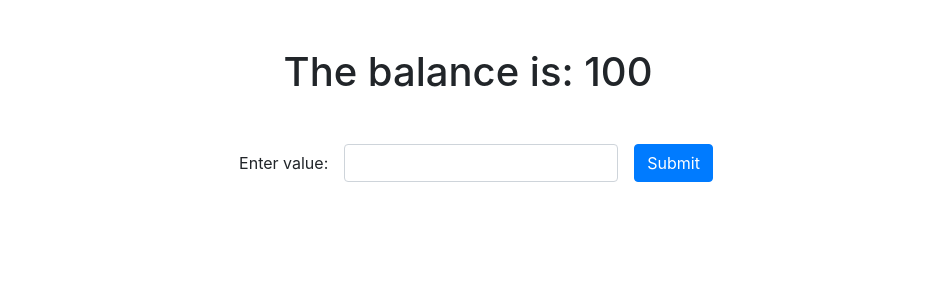
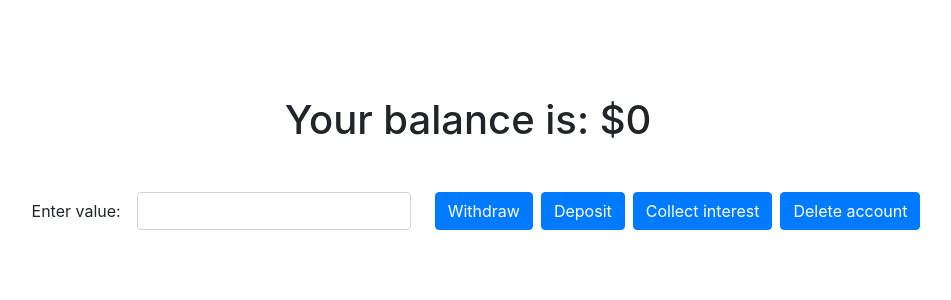
Before and after one commit to JoakimTeixeira/banking-component, a React (Create React App) app: page / in a window 1280 px wide. Shown: the top 300 px of the page, without its empty margins (172-1123 px from the left). Built offline with nearby package versions, Linux system fonts and the light colour scheme; the HTML template or start-up script is replaced by a standard one.

Commit message:
Add state management with react context

```diff
--- a/src/App.jsx
+++ b/src/App.jsx
@@ -1,13 +1,15 @@
 import React from 'react';
-import { Wallet, Input, Button } from 'components';
+import { Wallet, Input } from 'components';
+import { BankingContextProvider } from 'contexts/BankingContext';
 
 const App = () => (
-  <div className="container text-center">
-    <Wallet value={100} />
-    <Input>
-      <Button text="Submit" />
-    </Input>
-  </div>
+  <BankingContextProvider>
+    <div className="container text-center pt-5">
+      <Wallet>
+        <Input />
+      </Wallet>
+    </div>
+  </BankingContextProvider>
 );
 
 export default App;
--- /dev/null
+++ b/src/actions.js
@@ -0,0 +1,19 @@
+import {
+  WITHDRAW, DEPOSIT, INTEREST, DELETE,
+} from 'constants.js';
+
+export const requestWithdraw = (amount) => ({
+  type: WITHDRAW, payload: amount,
+});
+
+export const requestDeposit = (amount) => ({
+  type: DEPOSIT, payload: amount,
+});
+
+export const requestInterest = {
+  type: INTEREST,
+};
+
+export const requestDelete = {
+  type: DELETE,
+};
--- a/src/components/Button/Button.jsx
+++ b/src/components/Button/Button.jsx
@@ -1,12 +1,19 @@
 import React from 'react';
 import PropTypes from 'prop-types';
 
-const Button = ({ text }) => (
-  <button type="submit" className="btn btn-primary mb-2">{text}</button>
-);
+const Button = ({ text, dispatch }) => {
+  const handleButtonSubmit = () => {
+    dispatch();
+  };
+
+  return (
+    <button onClick={handleButtonSubmit} type="submit" className="btn btn-primary mb-2 ml-2">{text}</button>
+  );
+};
 
 export default Button;
 
 Button.propTypes = {
   text: PropTypes.string.isRequired,
+  dispatch: PropTypes.func.isRequired,
 };
--- a/src/components/Input/Input.jsx
+++ b/src/components/Input/Input.jsx
@@ -1,31 +1,36 @@
-import React from 'react';
-import PropTypes from 'prop-types';
-import { useInput } from './hooks';
+import React, { useContext } from 'react';
+import { Button } from 'components/Button';
+import {
+  requestWithdraw,
+  requestDeposit,
+  requestInterest,
+  requestDelete,
+} from 'actions';
+import { BankingContext } from 'contexts/BankingContext';
+import useInput from './hooks/useInput';
 
-const Input = ({ children }) => {
-  const [amount, handleInput] = useInput('');
+const Input = () => {
+  const [amount, handleInput, handleFormSubmit] = useInput();
+  const { dispatch } = useContext(BankingContext);
 
   return (
-    <div className="row justify-content-center">
-      <form className="form-inline">
-        <div className="form-group mx-sm-3 mb-2">
-          <label htmlFor="balanceInput">
-            Enter value:
-            <input value={amount} onChange={handleInput} type="text" className="form-control ml-3" id="balanceInput" />
-          </label>
-        </div>
-        {children}
-      </form>
-    </div>
+
+    <form className="form-inline justify-content-center" onSubmit={handleFormSubmit}>
+      <div className="form-group mx-sm-3 mb-2 ">
+        <label htmlFor="balanceInput">
+          Enter value:
+          <input value={amount} onChange={handleInput} type="number" className="form-control ml-3" id="balanceInput" />
+        </label>
+      </div>
+      <div className="form-group">
+        <Button text="Withdraw" dispatch={() => dispatch(requestWithdraw(amount))} />
+        <Button text="Deposit" dispatch={() => dispatch(requestDeposit(amount))} />
+        <Button text="Collect interest" dispatch={() => dispatch(requestInterest)} />
+        <Button text="Delete account" dispatch={() => dispatch(requestDelete)} />
+      </div>
+    </form>
+
   );
 };
 
 export default Input;
-
-Input.propTypes = {
-  children: PropTypes.node,
-};
-
-Input.defaultProps = {
-  children: '',
-};
--- a/src/components/Input/hooks/useInput.jsx
+++ b/src/components/Input/hooks/useInput.jsx
@@ -4,10 +4,15 @@ const useInput = () => {
   const [amount, setAmount] = useState('');
 
   const handleInput = (event) => {
-    setAmount(event.target.value);
+    setAmount(parseFloat(event.target.value));
   };
 
-  return [amount, handleInput];
+  const handleFormSubmit = (event) => {
+    event.preventDefault();
+    setAmount('');
+  };
+
+  return [amount, handleInput, handleFormSubmit];
 };
 
 export default useInput;
--- a/src/components/Wallet/Wallet.jsx
+++ b/src/components/Wallet/Wallet.jsx
@@ -1,12 +1,22 @@
-import React from 'react';
+import React, { useContext } from 'react';
 import PropTypes from 'prop-types';
+import { BankingContext } from 'contexts/BankingContext';
 
-const Wallet = ({ value }) => (
-  <h1 className="m-5">{`The balance is: ${value}`}</h1>
-);
+const Wallet = ({ children }) => {
+  const { balance } = useContext(BankingContext);
+
+  return (
+    <>
+      <h1 className="m-5">
+        {`Your balance is: $${balance}`}
+      </h1>
+      { children }
+    </>
+  );
+};
 
 export default Wallet;
 
 Wallet.propTypes = {
-  value: PropTypes.number.isRequired,
+  children: PropTypes.node.isRequired,
 };
--- /dev/null
+++ b/src/constants.js
@@ -0,0 +1,4 @@
+export const WITHDRAW = 'WITHDRAW';
+export const DEPOSIT = 'DEPOSIT';
+export const INTEREST = 'INTEREST';
+export const DELETE = 'DELETE';
--- /dev/null
+++ b/src/contexts/BankingContext.jsx
@@ -0,0 +1,19 @@
+import React, { createContext, useReducer } from 'react';
+import bankingReducer from 'reducers';
+import PropTypes from 'prop-types';
+
+export const BankingContext = createContext();
+
+export const BankingContextProvider = ({ children }) => {
+  const [balance, dispatch] = useReducer(bankingReducer, 0);
+
+  return (
+    <BankingContext.Provider value={{ balance, dispatch }}>
+      {children}
+    </BankingContext.Provider>
+  );
+};
+
+BankingContextProvider.propTypes = {
+  children: PropTypes.element.isRequired,
+};
--- /dev/null
+++ b/src/reducers.js
@@ -0,0 +1,23 @@
+import {
+  WITHDRAW, DEPOSIT, INTEREST, DELETE,
+} from 'constants.js';
+
+const bankingReducer = (state, action) => {
+  switch (action.type) {
+    case WITHDRAW:
+      if (state > 0) {
+        return state - action.payload;
+      }
+      return state;
+    case DEPOSIT:
+      return state + action.payload;
+    case INTEREST:
+      return state * 1.3;
+    case DELETE:
+      return 0;
+    default:
+      return state;
+  }
+};
+
+export default bankingReducer;
```
